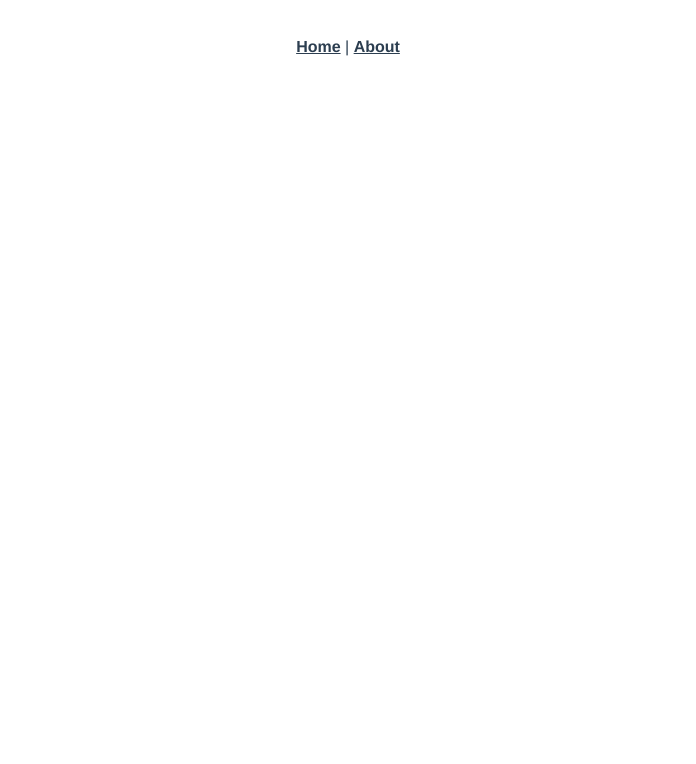
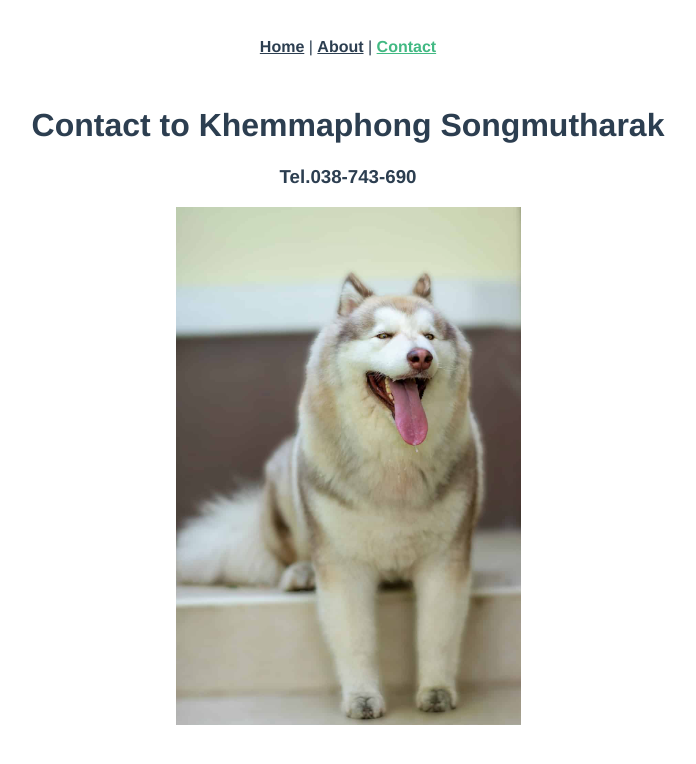
Before and after one commit to jackyou456123-beep/App-vue01, a Vue app: page /contact in a window 1280 px wide. Before the commit this address had no page. Shown: the top 764 px of the page, without its empty margins (292-988 px from the left). Built offline with nearby package versions, Linux system fonts and the light colour scheme.

Commit message:
update v1

```diff
--- a/src/App.vue
+++ b/src/App.vue
@@ -1,8 +1,13 @@
 <template>
   <nav>
     <router-link to="/">Home</router-link> |
-    <router-link to="/about">About</router-link>
+    <router-link to="/about">About</router-link> |
+    <router-link to="/contact">Contact</router-link>
+
+
+
   </nav>
+
   <router-view/>
 </template>
 
--- a/src/router/index.js
+++ b/src/router/index.js
@@ -10,10 +10,12 @@ const routes = [
   {
     path: '/about',
     name: 'about',
-    // route level code-splitting
-    // this generates a separate chunk (about.[hash].js) for this route
-    // which is lazy-loaded when the route is visited.
-    component: () => import(/* webpackChunkName: "about" */ '../views/AboutView.vue')
+    component: () => import( '../views/AboutView.vue')
+  },
+  {
+    path: '/contact',
+    name: 'contact',
+    component: () => import( '../views/Contact.vue')
   }
 ]
 
--- /dev/null
+++ b/src/views/Contact.vue
@@ -0,0 +1,7 @@
+<template >
+    <div>
+         <h1>Contact to Khemmaphong Songmutharak</h1>
+         <h3>Tel.038-743-690</h3>
+         <img alt="Vue logo" src="../assets/2.png">
+    </div>
+</template>
--- a/src/views/HomeView.vue
+++ b/src/views/HomeView.vue
@@ -1,6 +1,6 @@
 <template>
   <div class="home">
-    <img alt="Vue logo" src="../assets/logo.png">
+    <img alt="Vue logo" src="../assets/1.png">
     <HelloWorld msg="Welcome to Your Vue.js App"/>
   </div>
 </template>
```
Also changed, not shown: src/assets/1.png (added), src/assets/2.png (added).
